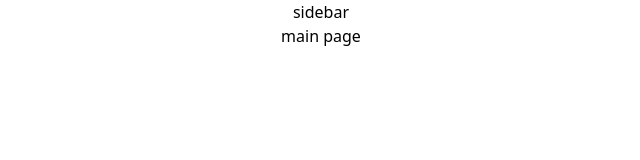
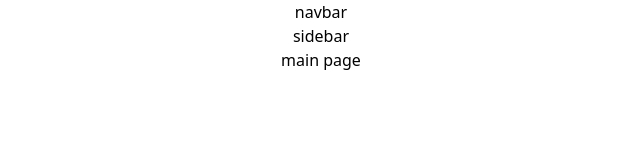
Before and after one commit to msinemkaya/traveller, a React (Vite) app: page / in a window 1280 px wide. Shown: the top 160 px of the page, without its empty margins (319-959 px from the left). Built offline with nearby package versions, Linux system fonts and the light colour scheme.

Commit message:
feat: updated routes

```diff
--- a/src/App.jsx
+++ b/src/App.jsx
@@ -4,13 +4,15 @@ import { Layout } from './components/layout/Layout.jsx'
 import { Login } from './components/sections/Login.jsx'
 import { Register } from './components/sections/Register.jsx'
 import { NoPage } from './components/layout/NoPage.jsx'
+import { Main } from './components/layout/Main.jsx'
 
 function App() {
 
   return (
     <Routes>
       <Route path='/' element={<Layout/>}>
-
+        <Route path='/' element={<Main/>}/>
+        {/*todo: post routes*/}
       </Route>
       <Route path='/login' element={<Login/>}/>
       <Route path='/register' element={<Register/>}/>
--- a/src/components/layout/Layout.jsx
+++ b/src/components/layout/Layout.jsx
@@ -2,16 +2,24 @@ import { Outlet } from 'react-router-dom'
 
 export function Layout() {
   return (
-    <div className='flex min-h-svh'>
+    <div className='min-h-svh flex flex-col'>
+
+      <h1>navbar</h1>
+
+      <div className='flex grow'>
+
+        {/*todo: sidebar'ın kendisi direkt auth a bağlı*/}
         <h1 className='basis-1/4 min-w-0'>
+          {/*todo: sidebar'a vision board, user, log out konacak*/}
           sidebar
-      {/* todo: burda user auth ise wishlist-to do görüncek */}
         </h1>
+
         <h1 className='basis-3/4'>
-        main page
-        {/* todo: burdaki outlet daha fazla gör dersek devreye gircek o postun detaylarını göstercek olan route devreye girck*/}
+          {/* todo: main or post route*/}
           <Outlet/>
         </h1>
+
+      </div>
     </div>
   )
 }
--- /dev/null
+++ b/src/components/layout/Main.jsx
@@ -0,0 +1,5 @@
+export function Main() {
+  return (
+    <>main page</>
+  )
+}
--- a/src/components/sections/Login.jsx
+++ b/src/components/sections/Login.jsx
@@ -1,4 +1,8 @@
+import useAuth from '../../hooks/use-auth.js'
+
 export function Login() {
+  const { setAuth } = useAuth()
+
   return (
     <>login</>
   )
```
Lines whose indentation alone changed are shown as unchanged.
